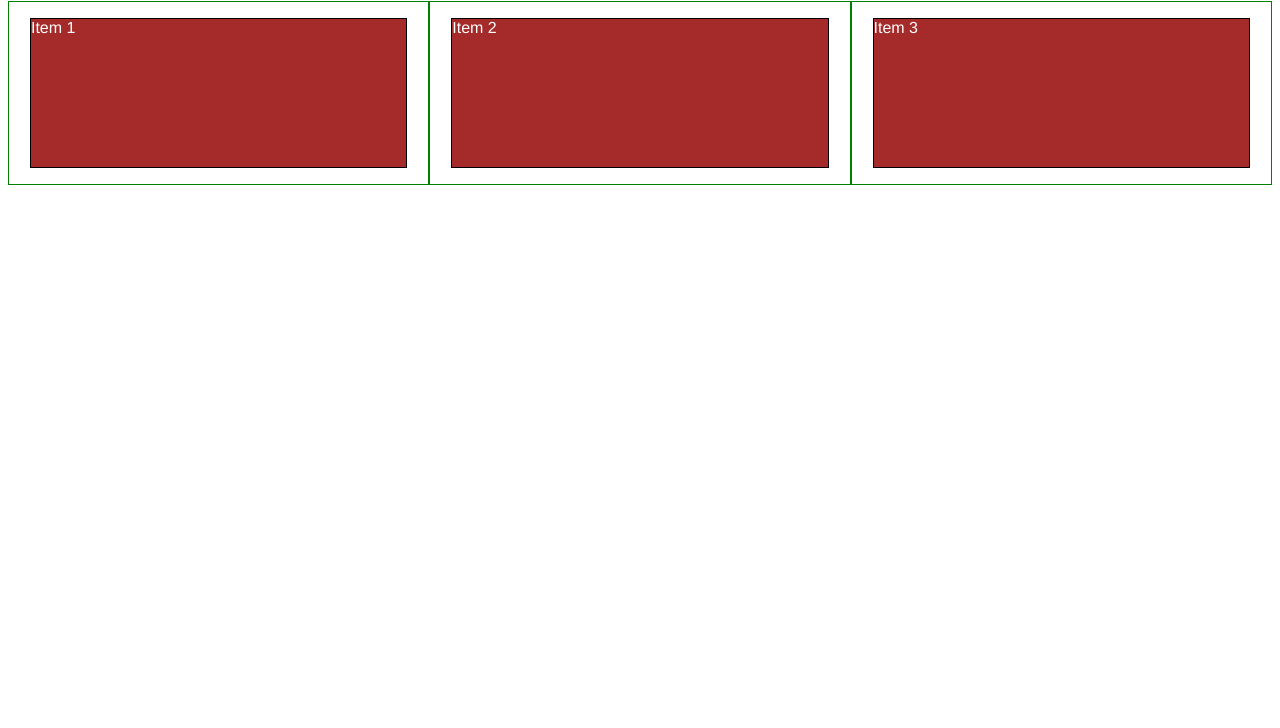
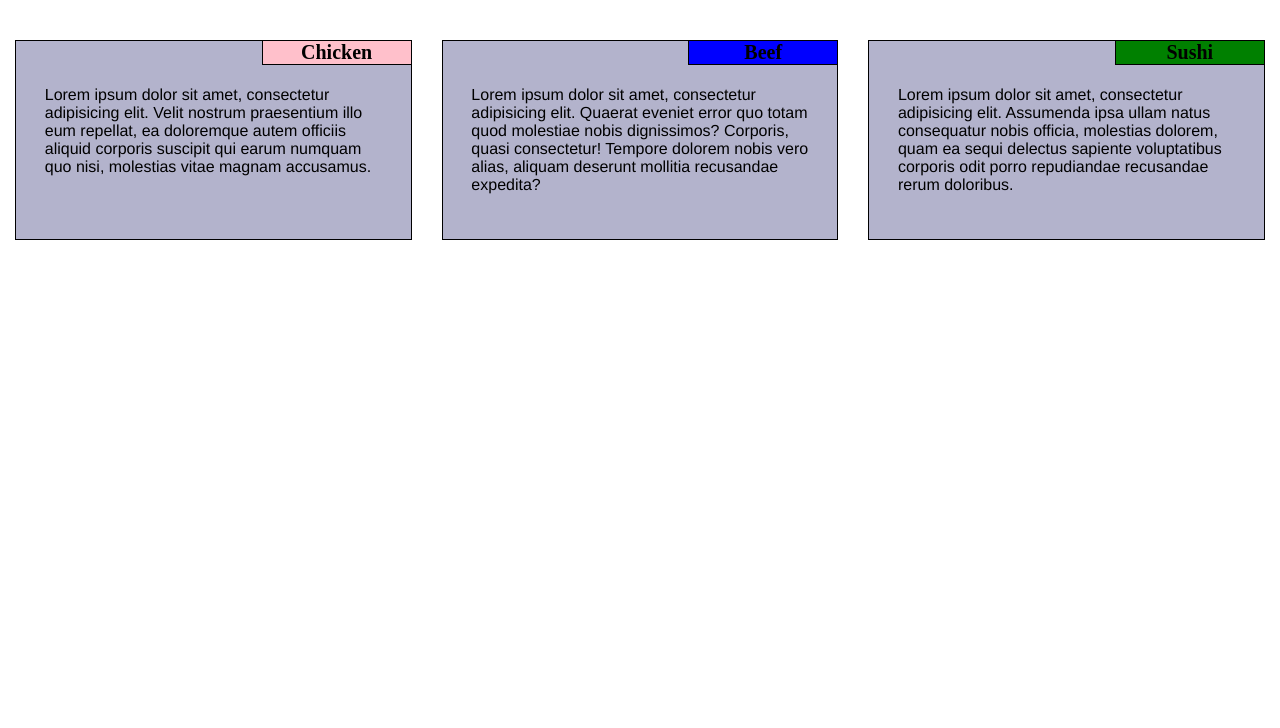
Before and after one commit to yok558/coursera.test, a plain HTML site: page mod2_solution/index.html in a window 1280 px wide. Shown: the part 72-800 px from the top of the page. Drawn offline with Linux system fonts and the light colour scheme.

Commit message:
mod3solfinal

```diff
--- a/mod2_solution/css/style.css
+++ b/mod2_solution/css/style.css
@@ -1,21 +1,67 @@
 /* base styles*/
 * {
   box-sizing: border-box;
+  margin: 0;
+  padding: 0;
 }
+
+
+.section {
+	margin: 20px;
+	background-color: #b3b3cc;
+	position: relative;
+	height: 200px;
+	margin-right: 15px;
+	margin-left: 15px;
+	margin-bottom: 15px;
+	padding: 10px;
+	border: 1px solid black;
+}
+
 h1 {
-  margin-bottom: 15px;
+  margin-bottom: 30px;
+  margin-top: 30px;
+  text-align: center;
+  font-size: 175%;
+}
+
+h2 {
+	border: 1px solid black;
+	width: 150px;
+	float: right;
+	font-size: 125%;
+	font-weight: bold;
+	text-align: center;
+	margin-top: -13px;
+    margin-bottom: 15px;
+    position: absolute;
+    right: -1px;
+    top: 12px;
+}
+
+.chicken {
+	background-color: pink;
+}
+
+.beef {
+	background-color: blue;
+}
+
+.sushi {
+	background-color: green;
 }
 
 p {
-  border: 1px solid black;
-  background-color: #A52A2A;
   width: 90%;
   height: 150px;
+  margin-top: 35px;
   margin-right: auto;
   margin-left: auto;
   font-family: Helvetica;
-  color: white;
+  color: black;
+
 }
+
 
 /* Simple Responsive Framework. */
 .row {
@@ -26,7 +72,6 @@ p {
 @media (min-width: 992px) {
   .col-lg-1, .col-lg-2, .col-lg-3, .col-lg-4, .col-lg-5, .col-lg-6, .col-lg-7, .col-lg-8, .col-lg-9, .col-lg-10, .col-lg-11, .col-lg-12 {
     float: left;
-    border: 1px solid green;
   }
   .col-lg-1 {
     width: 8.33%;
@@ -70,7 +115,6 @@ p {
 @media (min-width: 768px) and (max-width: 991px) {
   .col-md-1, .col-md-2, .col-md-3, .col-md-4, .col-md-5, .col-md-6, .col-md-7, .col-md-8, .col-md-9, .col-md-10, .col-md-11, .col-md-12 {
     float: left;
-    border: 1px solid green;
   }
   .col-md-1 {
     width: 8.33%;
--- a/mod2_solution/index.html
+++ b/mod2_solution/index.html
@@ -9,8 +9,24 @@
 	<body>
 		<h1>Our Menu</h1>
 			<div class="row">
-  			<div class="col-lg-4 col-md-6"><p>Item 1</p></div>
- 		 	<div class="col-lg-4 col-md-6"><p>Item 2</p></div>
-  			<div class="col-lg-4 col-md-12"><p>Item 3</p></div>
+  				<div class="col-lg-4 col-md-6">
+  					<div class="section">
+  						<h2 class="chicken">Chicken</h2>
+  						<p>Lorem ipsum dolor sit amet, consectetur adipisicing elit. Velit nostrum praesentium illo eum repellat, ea doloremque autem officiis aliquid corporis suscipit qui earum numquam quo nisi, molestias vitae magnam accusamus.</p>
+  					</div>
+  				</div>
+ 		 		<div class="col-lg-4 col-md-6">
+ 		 			<div class="section">
+ 		 				<h2 class="beef">Beef</h2>
+ 		 				<p>Lorem ipsum dolor sit amet, consectetur adipisicing elit. Quaerat eveniet error quo totam quod molestiae nobis dignissimos? Corporis, quasi consectetur! Tempore dolorem nobis vero alias, aliquam deserunt mollitia recusandae expedita?</p>
+ 		 			</div>
+ 		 		</div>
+  				<div class="col-lg-4 col-md-12">
+  					<div class="section">
+  						<h2 class="sushi">Sushi</h2>
+  						<p>Lorem ipsum dolor sit amet, consectetur adipisicing elit. Assumenda ipsa ullam natus consequatur nobis officia, molestias dolorem, quam ea sequi delectus sapiente voluptatibus corporis odit porro repudiandae recusandae rerum doloribus.</p>
+  					</div>
+  				</div>
+  			</div>
 	</body>
 </html>
```
